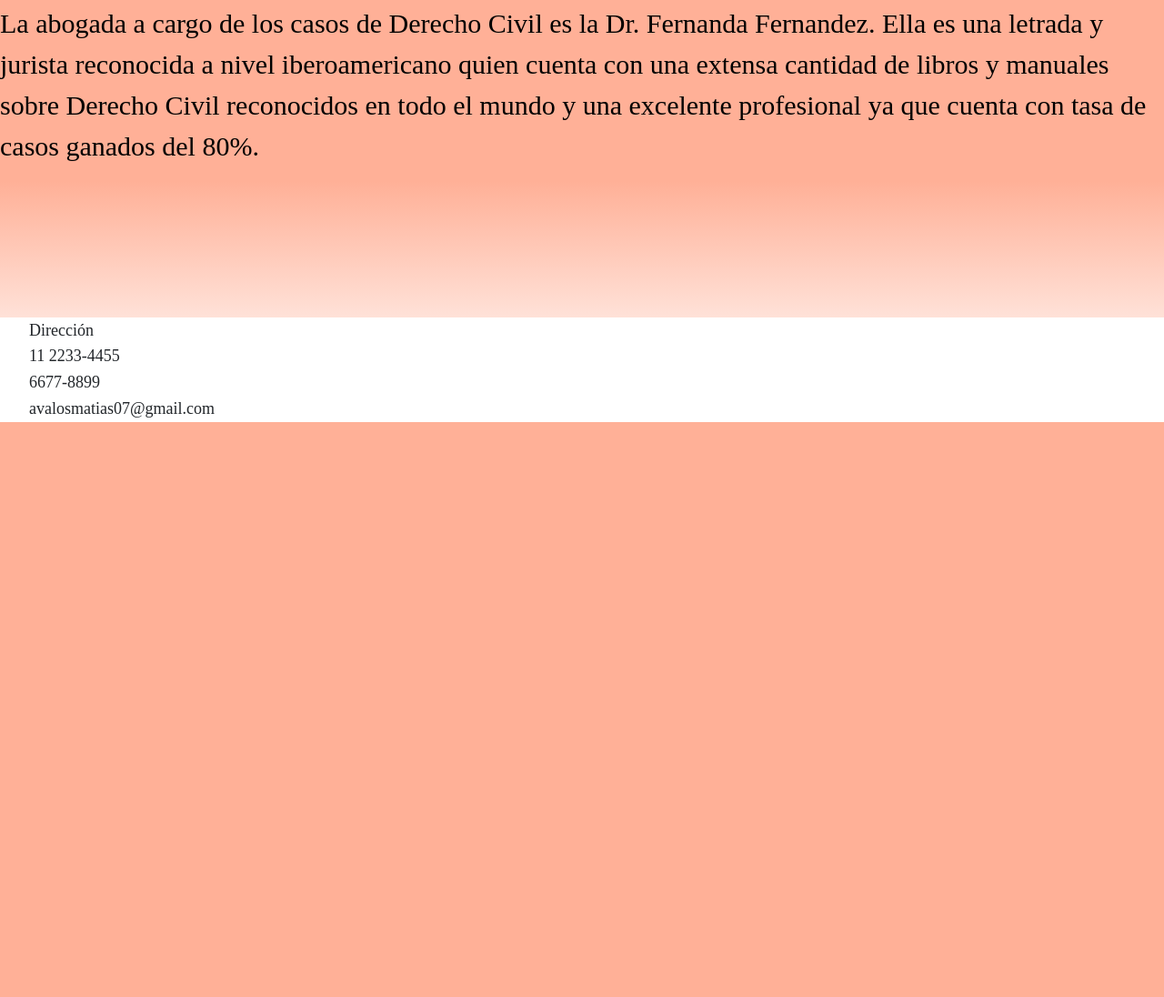
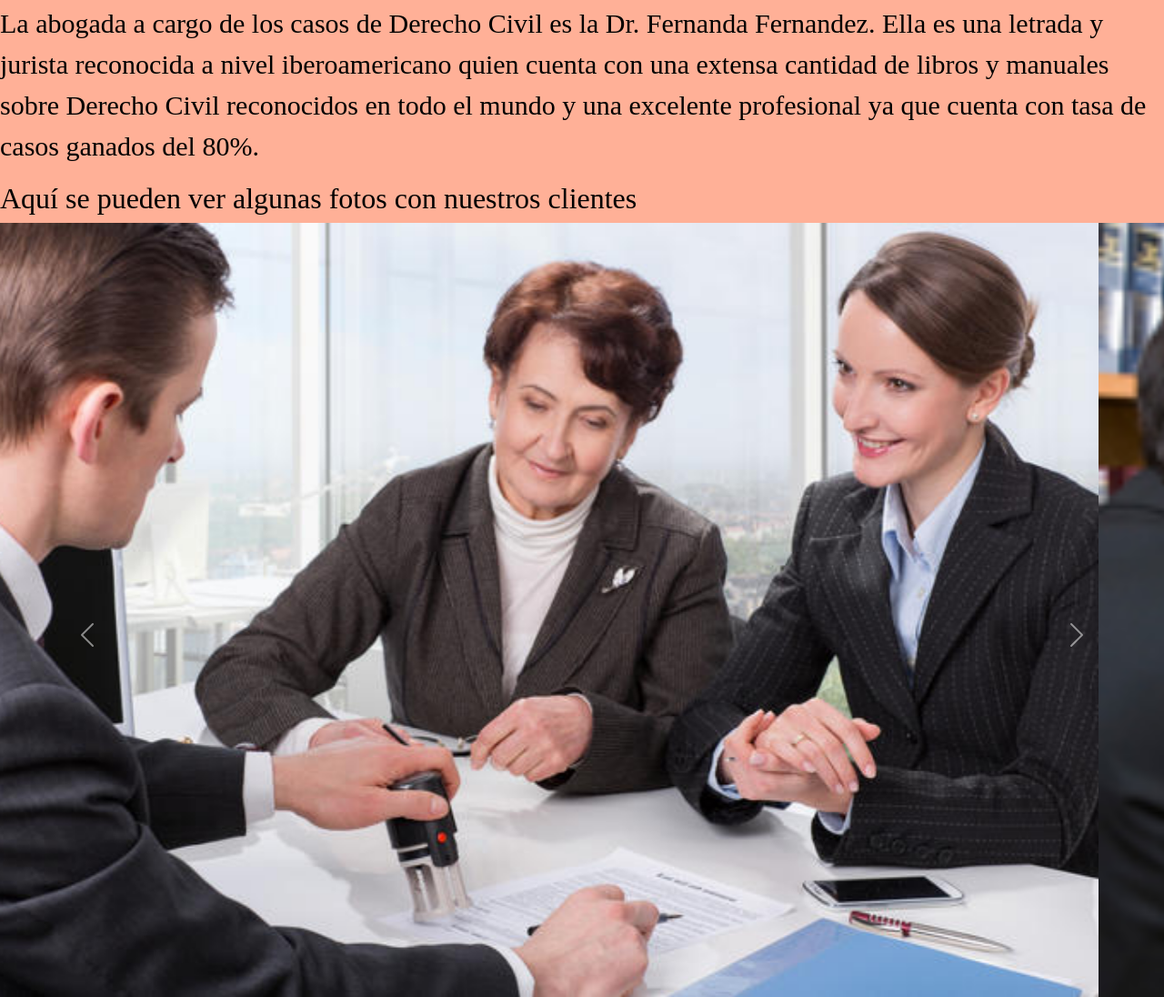
Before and after one commit to msavalos/pre-entregas, a plain HTML site: page servicios.html in a window 1280 px wide. Shown: the part 1076-2172 px from the top of the page at 91% size. Before the commit the page ends 1540 px from the top, so only its background shows below. Drawn offline with nearby package versions, Linux system fonts and the light colour scheme; a web font is replaced by a local one.

Commit message:
pre-entrega-4

```diff
--- a/servicios.html
+++ b/servicios.html
@@ -55,6 +55,28 @@
     <h2 class="h2__servicios">Derecho Civil</h2>
         <p>La abogada a cargo de los casos de Derecho Civil es la Dr. Fernanda Fernandez. Ella es una letrada y jurista reconocida a nivel iberoamericano quien cuenta con una extensa cantidad de libros y manuales sobre Derecho Civil reconocidos en todo el mundo y una excelente profesional ya que cuenta con tasa de casos ganados del 80%.</p>
 
+    <h2>Aquí se pueden ver algunas fotos con nuestros clientes</h2>
+        <div id="carouselExampleControls" class="carousel slide" data-bs-ride="carousel">
+            <div class="carousel-inner">
+              <div class="carousel-item active">
+                <img src="./img/clientes1.jpg" class="d-block w-100" alt="Clientes1">
+              </div>
+              <div class="carousel-item">
+                <img src="./img/clientes2.jpg" class="d-block w-100" alt="Clientes2">
+              </div>
+              <div class="carousel-item">
+                <img src="./img/clientes3.jpg" class="d-block w-100" alt="Clientes3">
+              </div>
+            </div>
+            <button class="carousel-control-prev" type="button" data-bs-target="#carouselExampleControls" data-bs-slide="prev">
+              <span class="carousel-control-prev-icon" aria-hidden="true"></span>
+              <span class="visually-hidden">Previous</span>
+            </button>
+            <button class="carousel-control-next" type="button" data-bs-target="#carouselExampleControls" data-bs-slide="next">
+              <span class="carousel-control-next-icon" aria-hidden="true"></span>
+              <span class="visually-hidden">Next</span>
+            </button>
+          </div>
     </main>
 
     <footer id="footer">
```
